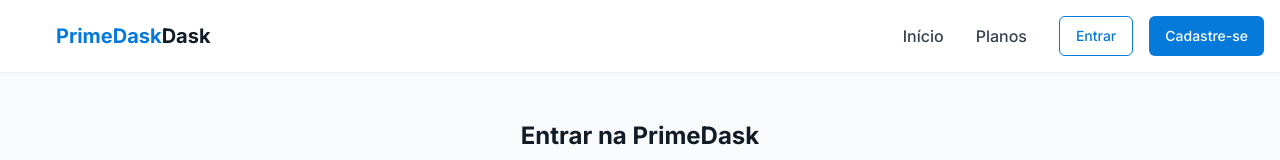
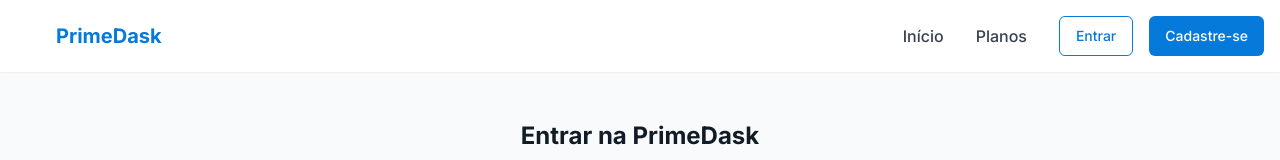
Before and after one commit to daniferreira10/meu-negocio-fiscal-ai, a React (Vite) app: page /login in a window 1280 px wide. Shown: the top 160 px of the page. Built offline with nearby package versions, Linux system fonts and the light colour scheme.

Commit message:
Visual edit in Lovable
Edited UI in Lovable

```diff
--- a/src/components/Logo.tsx
+++ b/src/components/Logo.tsx
@@ -14,7 +14,7 @@ const Logo: React.FC<LogoProps> = ({
       </div>
       {withText && <span className="font-bold text-xl">
           <span className="text-brand-blue">PrimeDask</span>
-          <span className="text-brand-dark">Dask</span>
+          <span className="text-brand-dark"></span>
         </span>}
     </Link>;
 };
```
